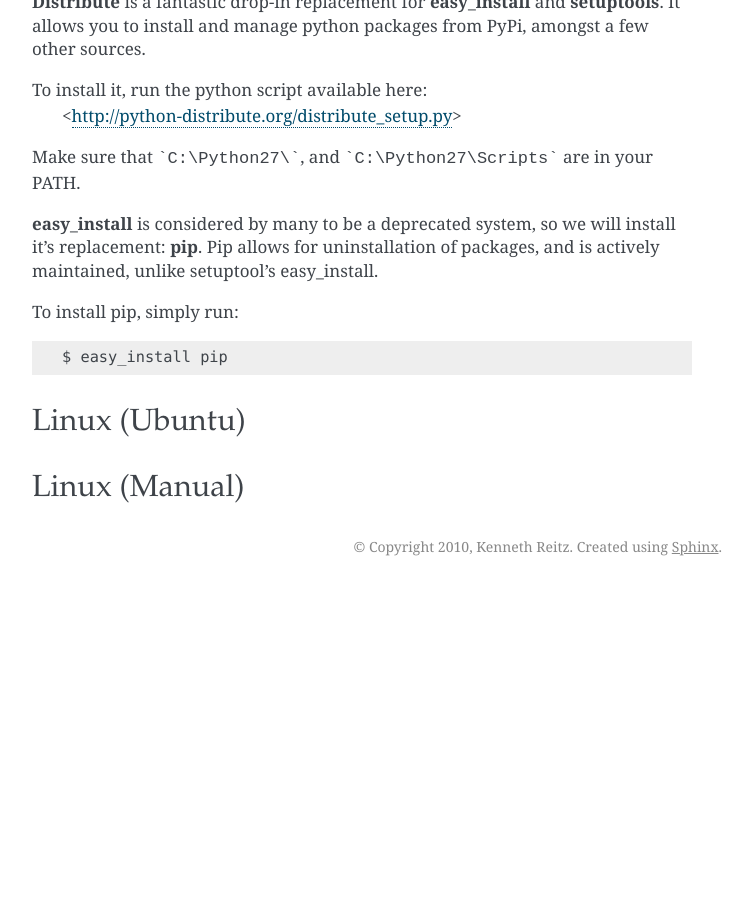
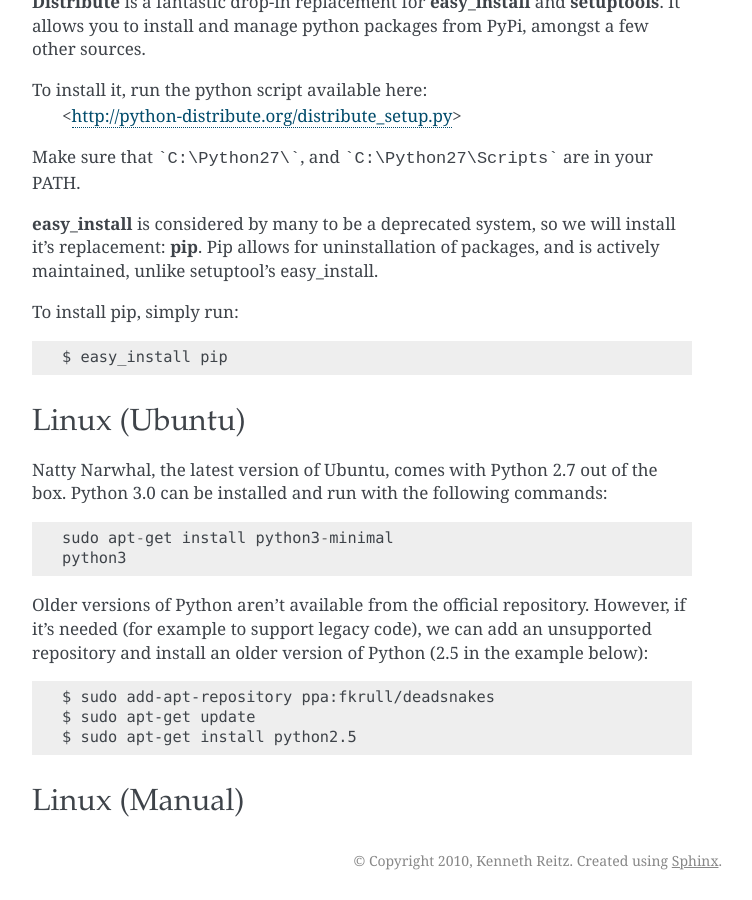
Before and after one commit to realpython/python-guide, a Sphinx documentation site: the page built from docs/starting/installation.rst, in a window 1280 px wide and 900 px high, scrolled down 1962 px. Shown: the whole window, without its empty margins (388-1140 px from the left). Built offline with Sphinx 7.4.7, drawn with Linux system fonts in a browser that asks for light colours; before the commit the page ends 2548 px from its top, so only the background shows below that.

Commit message:
Added installation instructions for Ubuntu Linux

```diff
--- a/docs/starting/installation.rst
+++ b/docs/starting/installation.rst
@@ -121,6 +121,17 @@
 Linux (Ubuntu)
 ::::::::::::::
 
+Natty Narwhal, the latest version of Ubuntu, comes with Python 2.7 out of the box. Python 3.0 can be installed and run with the following commands::
+
+    sudo apt-get install python3-minimal
+    python3
+
+Older versions of Python aren't available from the official repository. However, if it's needed (for example to support legacy code), we can add an unsupported repository and install an older version of Python (2.5 in the example below)::
+
+    $ sudo add-apt-repository ppa:fkrull/deadsnakes
+    $ sudo apt-get update
+    $ sudo apt-get install python2.5
+
 
 
 Linux (Manual)
```
